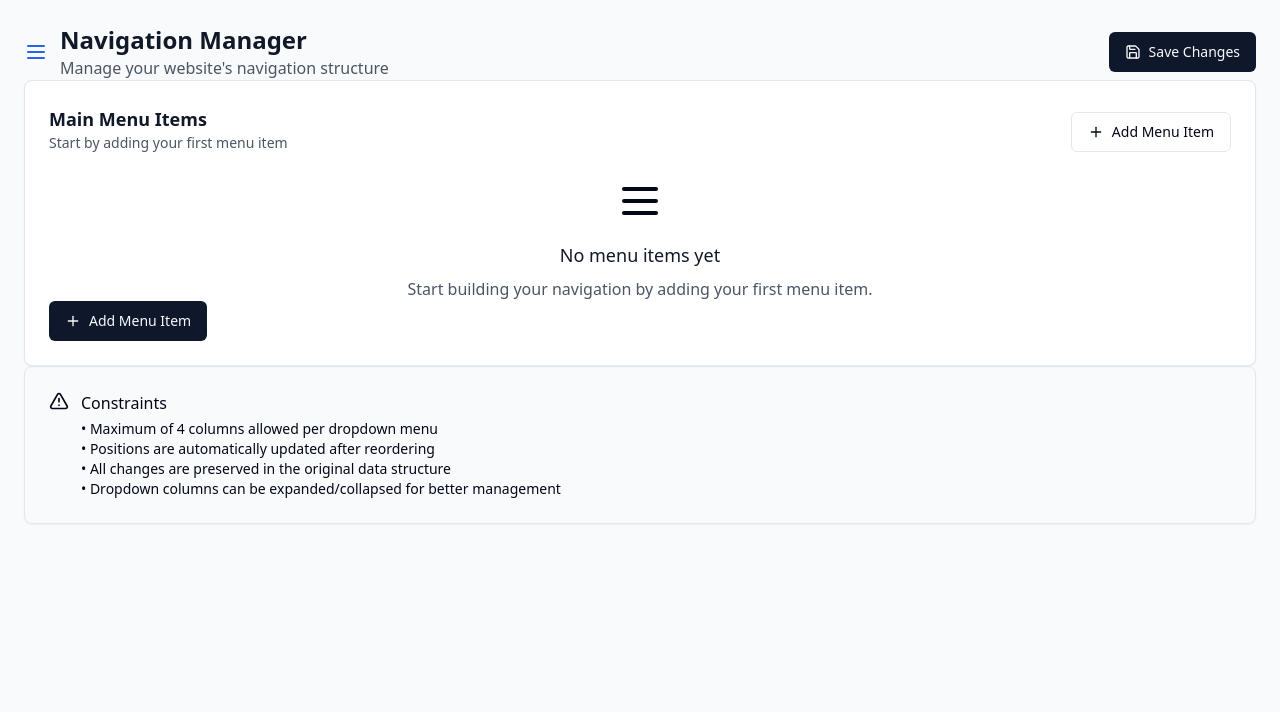
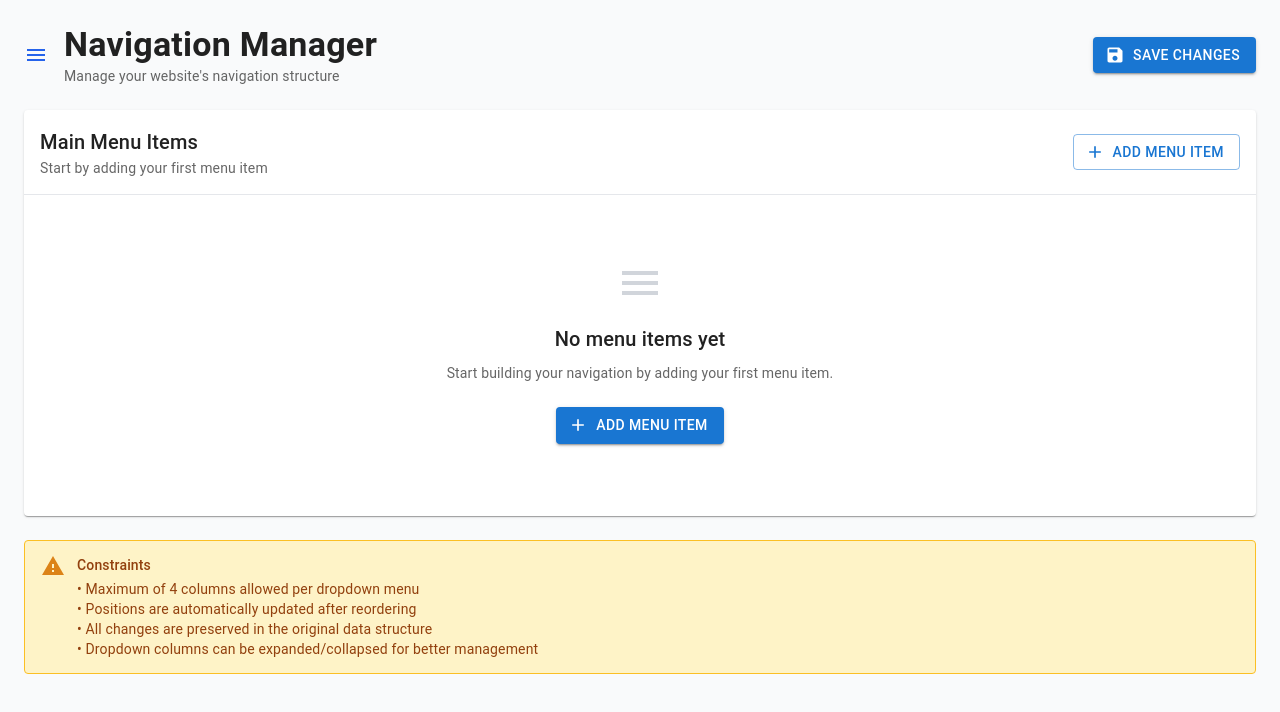
Before and after one commit to tanveerb10/nav-flow-architect, a React (Vite) app: page / in a window 1280 px wide. Shown: the top 712 px of the page. Built offline with nearby package versions, Linux system fonts and the light colour scheme.

Commit message:
Refactor: Replace components with MUI
Replaced existing UI components with MUI components throughout the application.

```diff
--- a/package.json
+++ b/package.json
@@ -14,6 +14,8 @@
     "@dnd-kit/core": "^6.3.1",
     "@dnd-kit/sortable": "^7.0.2",
     "@dnd-kit/utilities": "^3.2.2",
+    "@emotion/styled": "^11.14.0",
+    "@mui/icons-material": "^7.1.0",
     "@radix-ui/react-accordion": "^1.2.0",
     "@radix-ui/react-alert-dialog": "^1.1.1",
     "@radix-ui/react-aspect-ratio": "^1.1.0",
--- a/src/components/navigation/NavigationManager.jsx
+++ b/src/components/navigation/NavigationManager.jsx
@@ -13,26 +13,31 @@ import {
   sortableKeyboardCoordinates,
   verticalListSortingStrategy,
 } from '@dnd-kit/sortable';
-import { Card, CardHeader, CardContent } from '@/components/ui/card';
-import { Button } from '@/components/ui/button';
+import {
+  Card,
+  CardContent,
+  Button,
+  TextField,
+  Typography,
+  Box,
+  FormControlLabel,
+  Checkbox,
+  Alert,
+  Paper
+} from '@mui/material';
+import {
+  Menu,
+  Save,
+  Warning,
+  Add
+} from '@mui/icons-material';
 import MenuItemCard from './MenuItemCard';
 import DropdownEditor from './DropdownEditor';
-import { Menu, Save, AlertTriangle, Plus } from 'lucide-react';
 import { useToast } from '@/hooks/use-toast';
-import { Input } from '@/components/ui/input';
-import {
-  Form,
-  FormField,
-  FormItem,
-  FormLabel,
-  FormControl,
-  FormMessage
-} from '@/components/ui/form';
 import * as yup from 'yup';
-import { useForm } from 'react-hook-form';
+import { useForm, Controller } from 'react-hook-form';
 import { yupResolver } from '@hookform/resolvers/yup';
 
-// Form schema for adding new menu item using yup
 const menuItemSchema = yup.object({
   title: yup.string().required('Title is required'),
   url: yup.string().required('URL is required'),
@@ -46,8 +51,7 @@ const NavigationManager = ({ initialData }) => {
   const [expandedMenuItems, setExpandedMenuItems] = useState(new Set());
   const { toast } = useToast();
 
-  // Setup form for adding menu item
-  const form = useForm({
+  const { control, handleSubmit, reset, formState: { errors } } = useForm({
     resolver: yupResolver(menuItemSchema),
     defaultValues: {
       title: '',
@@ -56,7 +60,6 @@ const NavigationManager = ({ initialData }) => {
     },
   });
 
-  // Setup sensors for drag and drop
   const sensors = useSensors(
     useSensor(PointerSensor),
     useSensor(KeyboardSensor, {
@@ -64,7 +67,6 @@ const NavigationManager = ({ initialData }) => {
     })
   );
 
-  // Function to update item positions
   const updatePositions = (items) => {
     return items.map((item, index) => ({
       ...item,
@@ -72,12 +74,10 @@ const NavigationManager = ({ initialData }) => {
     }));
   };
 
-  // Function to handle drag start
   const handleDragStart = (event) => {
     setActiveId(event.active.id);
   };
 
-  // Function to handle drag end
   const handleDragEnd = (event) => {
     const { active, over } = event;
     setActiveId(null);
@@ -89,7 +89,6 @@ const NavigationManager = ({ initialData }) => {
 
     console.log('Drag end:', { activeData, overData });
 
-    // Handle menu item reordering
     if (activeData?.type === 'menuItem') {
       setNavigationData(prev => {
         const newMenu = [...prev.menu];
@@ -109,7 +108,6 @@ const NavigationManager = ({ initialData }) => {
       });
     }
 
-    // Handle column reordering
     if (activeData?.type === 'column') {
       const dropdownId = activeData.dropdownId;
 
@@ -143,7 +141,6 @@ const NavigationManager = ({ initialData }) => {
       });
     }
 
-    // Handle link reordering within columns
     if (activeData?.type === 'link') {
       const sourceColumnId = activeData.columnId;
       const targetColumnId = overData?.columnId || sourceColumnId;
@@ -156,14 +153,12 @@ const NavigationManager = ({ initialData }) => {
               const activeIndex = newLinks.findIndex(link => link._id === activeData.link._id);
 
               if (sourceColumnId === targetColumnId) {
-                // Reordering within same column
                 const overIndex = newLinks.findIndex(link => link._id === overData?.link?._id);
                 if (activeIndex !== -1 && overIndex !== -1) {
                   const [movedLink] = newLinks.splice(activeIndex, 1);
                   newLinks.splice(overIndex, 0, movedLink);
                 }
               } else {
-                // Moving to different column (remove from source)
                 newLinks.splice(activeIndex, 1);
               }
 
@@ -174,7 +169,6 @@ const NavigationManager = ({ initialData }) => {
             }
 
             if (column._id === targetColumnId && sourceColumnId !== targetColumnId) {
-              // Add to target column
               const newLinks = [...column.links, activeData.link];
               const overIndex = overData?.link ?
                 newLinks.findIndex(link => link._id === overData.link._id) :
@@ -211,7 +205,6 @@ const NavigationManager = ({ initialData }) => {
     }
   };
 
-  // Function to handle drag over
   const handleDragOver = (event) => {
     const { active, over } = event;
     if (!over) return;
@@ -219,7 +212,6 @@ const NavigationManager = ({ initialData }) => {
     const activeData = active.data.current;
     const overData = over.data.current;
 
-    // Prevent dropping columns if it would exceed 4 columns
     if (activeData?.type === 'column') {
       const targetDropdownId = overData?.dropdownId || activeData.dropdownId;
       const sourceDropdownId = activeData.dropdownId;
@@ -238,28 +230,21 @@ const NavigationManager = ({ initialData }) => {
     }
   };
 
-  // Function to handle deleting a menu item
   const handleDeleteMenuItem = (menuItemId) => {
-    setNavigationData(prev => {
-      // Find the menu item to get its title
-      const menuItem = prev.menu.find(item => item._id === menuItemId);
+    const menuItem = navigationData.menu.find(item => item._id === menuItemId);
 
-      // Remove the menu item
-      const newMenu = prev.menu.filter(item => item._id !== menuItemId);
+    const newMenu = navigationData.menu.filter(item => item._id !== menuItemId);
 
-      // Remove associated dropdown if it exists
     const newDropdowns = menuItem?.hasDropdown
-        ? prev.dropdowns.filter(dropdown => dropdown.menuTitle !== menuItem.title)
-        : prev.dropdowns;
+      ? navigationData.dropdowns.filter(dropdown => dropdown.menuTitle !== menuItem.title)
+      : navigationData.dropdowns;
 
-      return {
+    setNavigationData(prev => ({
       ...prev,
       menu: updatePositions(newMenu),
       dropdowns: newDropdowns,
-      };
-    });
+    }));
 
-    // Remove from expanded items
     setExpandedMenuItems(prev => {
       const newSet = new Set(prev);
       newSet.delete(menuItemId);
@@ -272,7 +257,6 @@ const NavigationManager = ({ initialData }) => {
     });
   };
 
-  // Function to handle toggling menu item expansion
   const handleToggleExpanded = (menuItemId) => {
     setExpandedMenuItems(prev => {
       const newSet = new Set(prev);
@@ -285,7 +269,6 @@ const NavigationManager = ({ initialData }) => {
     });
   };
 
-  // Function to handle updating a link
   const handleUpdateLink = (linkId, updatedData) => {
     setNavigationData(prev => {
       const newDropdowns = prev.dropdowns.map(dropdown => {
@@ -321,15 +304,11 @@ const NavigationManager = ({ initialData }) => {
     });
   };
 
-  // Function to handle adding a column
   const handleAddColumn = (dropdownId, columnType = 'links') => {
     setNavigationData(prev => {
-      // Check if dropdown exists
       let targetDropdown = prev.dropdowns.find(d => d._id === dropdownId);
 
-      // If dropdown doesn't exist, create it
       if (!targetDropdown) {
-        // Find the menu item that should have this dropdown
         const menuItem = prev.menu.find(item => item.hasDropdown && `dropdown-${item.title}` === dropdownId);
         if (menuItem) {
           const newDropdown = {
@@ -340,17 +319,14 @@ const NavigationManager = ({ initialData }) => {
             },
           };
 
-          // Add the new dropdown to the list
           const newDropdowns = [...prev.dropdowns, newDropdown];
           targetDropdown = newDropdown;
 
-          // Update the data with the new dropdown
           const updatedData = {
             ...prev,
             dropdowns: newDropdowns,
           };
 
-          // Now add the column to this new dropdown
           const newColumn = {
             _id: `col-${Date.now()}-${Math.random().toString(36).substr(2, 9)}`,
             type: columnType,
@@ -386,7 +362,6 @@ const NavigationManager = ({ initialData }) => {
           };
         }
       } else {
-        // Dropdown exists, add column to it
         const newDropdowns = prev.dropdowns.map(dropdown => {
           if (dropdown._id === dropdownId) {
             const columns = dropdown.dropdown.columns || [];
@@ -433,7 +408,6 @@ const NavigationManager = ({ initialData }) => {
     });
   };
 
-  // Function to handle removing a column
   const handleRemoveColumn = (dropdownId, columnId) => {
     setNavigationData(prev => {
       const newDropdowns = prev.dropdowns.map(dropdown => {
@@ -463,7 +437,6 @@ const NavigationManager = ({ initialData }) => {
     });
   };
 
-  // Function to handle deleting a link
   const handleDeleteLink = (dropdownId, columnId, linkId) => {
     setNavigationData(prev => {
       const newDropdowns = prev.dropdowns.map(dropdown => {
@@ -502,7 +475,6 @@ const NavigationManager = ({ initialData }) => {
     });
   };
 
-  // Function to handle adding a link
   const handleAddLink = (dropdownId, columnId) => {
     setNavigationData(prev => {
       const newDropdowns = prev.dropdowns.map(dropdown => {
@@ -547,7 +519,6 @@ const NavigationManager = ({ initialData }) => {
     });
   };
 
-  // Function to handle updating a column
   const handleUpdateColumn = (dropdownId, columnId, updatedData) => {
     setNavigationData(prev => {
       const newDropdowns = prev.dropdowns.map(dropdown => {
@@ -585,7 +556,6 @@ const NavigationManager = ({ initialData }) => {
     });
   };
 
-  // Function to handle adding a new menu item
   const handleAddMenuItem = (values) => {
     const newMenuItem = {
       title: values.title,
@@ -600,7 +570,7 @@ const NavigationManager = ({ initialData }) => {
       menu: [...prev.menu, newMenuItem],
     }));
 
-    form.reset();
+    reset();
     setIsAddingMenu(false);
 
     toast({
@@ -609,7 +579,6 @@ const NavigationManager = ({ initialData }) => {
     });
   };
 
-  // Function to handle saving navigation data
   const handleSave = () => {
     console.log('Saving navigation data:', navigationData);
     toast({
@@ -618,24 +587,26 @@ const NavigationManager = ({ initialData }) => {
     });
   };
 
-  // Get all menu item IDs
   const menuItemIds = navigationData.menu.map(item => item._id);
 
   return (
-    <div className="max-w-7xl mx-auto p-6 space-y-6">
-      <div className="flex items-center justify-between">
-        <div className="flex items-center gap-3">
-          <Menu size={24} className="text-blue-600" />
-          <div>
-            <h1 className="text-2xl font-bold text-gray-900">Navigation Manager</h1>
-            <p className="text-gray-600">Manage your website's navigation structure</p>
-          </div>
-        </div>
-        <Button onClick={handleSave} className="flex items-center gap-2">
-          <Save size={16} />
+    <Box sx={{ maxWidth: '1280px', mx: 'auto', p: 3, display: 'flex', flexDirection: 'column', gap: 3 }}>
+      <Box display="flex" alignItems="center" justifyContent="space-between">
+        <Box display="flex" alignItems="center" gap={2}>
+          <Menu sx={{ fontSize: 24, color: '#2563eb' }} />
+          <Box>
+            <Typography variant="h4" fontWeight="bold" color="text.primary">
+              Navigation Manager
+            </Typography>
+            <Typography variant="body2" color="text.secondary">
+              Manage your website's navigation structure
+            </Typography>
+          </Box>
+        </Box>
+        <Button onClick={handleSave} variant="contained" startIcon={<Save />}>
           Save Changes
         </Button>
-      </div>
+      </Box>
 
       <DndContext
         sensors={sensors}
@@ -645,113 +616,121 @@ const NavigationManager = ({ initialData }) => {
         onDragOver={handleDragOver}
       >
         <Card>
-          <CardHeader className="flex flex-row items-center justify-between">
-            <div>
-              <h2 className="text-lg font-semibold text-gray-900">Main Menu Items</h2>
-              <p className="text-sm text-gray-600">
+          <Box sx={{ p: 2, borderBottom: '1px solid #e5e7eb' }}>
+            <Box display="flex" alignItems="center" justifyContent="space-between">
+              <Box>
+                <Typography variant="h6" fontWeight="semibold" color="text.primary">
+                  Main Menu Items
+                </Typography>
+                <Typography variant="body2" color="text.secondary">
                   {navigationData.menu.length > 0
                     ? "Drag to reorder menu items"
                     : "Start by adding your first menu item"}
-              </p>
-            </div>
+                </Typography>
+              </Box>
 
               <Button
                 onClick={() => setIsAddingMenu(!isAddingMenu)}
-              variant="outline"
-              className="flex items-center gap-2"
+                variant="outlined"
+                startIcon={<Add />}
               >
-              <Plus size={16} />
-              {navigationData.menu.length === 0 ? "Add Menu Item" : "Add Menu Item"}
+                Add Menu Item
               </Button>
-          </CardHeader>
+            </Box>
+          </Box>
 
           <CardContent>
             {navigationData.menu.length === 0 && !isAddingMenu && (
-              <div className="text-center py-12">
-                <Menu size={48} className="mx-auto mb-4 text-gray-300" />
-                <h3 className="text-lg font-medium text-gray-900 mb-2">No menu items yet</h3>
-                <p className="text-gray-600 mb-6">Start building your navigation by adding your first menu item.</p>
+              <Box textAlign="center" py={6}>
+                <Menu sx={{ fontSize: 48, color: '#d1d5db', mb: 2 }} />
+                <Typography variant="h6" fontWeight="medium" color="text.primary" mb={1}>
+                  No menu items yet
+                </Typography>
+                <Typography variant="body2" color="text.secondary" mb={3}>
+                  Start building your navigation by adding your first menu item.
+                </Typography>
                 <Button
                   onClick={() => setIsAddingMenu(true)}
-                  className="flex items-center gap-2"
+                  variant="contained"
+                  startIcon={<Add />}
                 >
-                  <Plus size={16} />
                   Add Menu Item
                 </Button>
-              </div>
+              </Box>
             )}
 
             {isAddingMenu && (
-              <Card className="mb-6 border-blue-200 bg-blue-50">
-                <CardContent className="pt-6">
-                  <Form {...form}>
-                    <form onSubmit={form.handleSubmit(handleAddMenuItem)} className="space-y-4">
-                      <div className="grid grid-cols-1 md:grid-cols-2 gap-4">
-                        <FormField
-                          control={form.control}
+              <Card sx={{ mb: 3, bgcolor: '#eff6ff', border: '1px solid #bfdbfe' }}>
+                <CardContent>
+                  <form onSubmit={handleSubmit(handleAddMenuItem)}>
+                    <Box display="flex" flexDirection="column" gap={2}>
+                      <Box display="grid" gridTemplateColumns={{ xs: '1fr', md: '1fr 1fr' }} gap={2}>
+                        <Controller
                           name="title"
+                          control={control}
                           render={({ field }) => (
-                            <FormItem>
-                              <FormLabel>Menu Title</FormLabel>
-                              <FormControl>
-                                <Input placeholder="e.g. Products" {...field} />
-                              </FormControl>
-                              <FormMessage />
-                            </FormItem>
+                            <TextField
+                              {...field}
+                              label="Menu Title"
+                              placeholder="e.g. Products"
+                              size="small"
+                              error={!!errors.title}
+                              helperText={errors.title?.message}
+                            />
                           )}
                         />
 
-                        <FormField
-                          control={form.control}
+                        <Controller
                           name="url"
+                          control={control}
                           render={({ field }) => (
-                            <FormItem>
-                              <FormLabel>URL</FormLabel>
-                              <FormControl>
-                                <Input placeholder="/products" {...field} />
-                              </FormControl>
-                              <FormMessage />
-                            </FormItem>
+                            <TextField
+                              {...field}
+                              label="URL"
+                              placeholder="/products"
+                              size="small"
+                              error={!!errors.url}
+                              helperText={errors.url?.message}
+                            />
                           )}
                         />
-                      </div>
+                      </Box>
 
-                      <div className="flex items-center gap-2">
-                        <input
-                          id="hasDropdown"
-                          type="checkbox"
-                          className="h-4 w-4 rounded border-gray-300 text-blue-600 focus:ring-blue-500"
-                          checked={form.watch("hasDropdown")}
-                          onChange={e => form.setValue("hasDropdown", e.target.checked)}
+                      <Controller
+                        name="hasDropdown"
+                        control={control}
+                        render={({ field }) => (
+                          <FormControlLabel
+                            control={<Checkbox {...field} checked={field.value} />}
+                            label="Has dropdown menu"
                           />
-                        <label htmlFor="hasDropdown" className="text-sm text-gray-700">
-                          Has dropdown menu
-                        </label>
-                      </div>
+                        )}
+                      />
 
-                      <div className="flex justify-end space-x-2 pt-2">
+                      <Box display="flex" justifyContent="flex-end" gap={1} pt={1}>
                         <Button
                           type="button"
-                          variant="ghost"
+                          variant="text"
                           onClick={() => setIsAddingMenu(false)}
                         >
                           Cancel
                         </Button>
-                        <Button type="submit">Add Menu Item</Button>
-                      </div>
+                        <Button type="submit" variant="contained">
+                          Add Menu Item
+                        </Button>
+                      </Box>
+                    </Box>
                   </form>
-                  </Form>
                 </CardContent>
               </Card>
             )}
 
             {navigationData.menu.length > 0 && (
-              <div className="space-y-4">
+              <Box display="flex" flexDirection="column" gap={2}>
                 <SortableContext items={menuItemIds} strategy={verticalListSortingStrategy}>
                   {navigationData.menu
                     .sort((a, b) => a.position - b.position)
                     .map((item) => {
-                      // Find the dropdown for this menu item if it exists
                       const itemDropdown = item.hasDropdown
                         ? navigationData.dropdowns.find(d => d.menuTitle === item.title)
                         : null;
@@ -782,43 +761,42 @@ const NavigationManager = ({ initialData }) => {
                       );
                     })}
                 </SortableContext>
-              </div>
+              </Box>
             )}
           </CardContent>
         </Card>
 
         <DragOverlay>
           {activeId ? (
-            <div className="opacity-90 rotate-3 transform scale-105">
-              <Card className="shadow-lg">
-                <CardContent className="p-4">
-                  <div className="text-sm font-medium text-gray-600">
+            <Box sx={{ opacity: 0.9, transform: 'rotate(3deg) scale(1.05)' }}>
+              <Card sx={{ boxShadow: 3 }}>
+                <CardContent sx={{ p: 2 }}>
+                  <Typography variant="body2" fontWeight="medium" color="text.secondary">
                     Dragging item...
-                  </div>
+                  </Typography>
                 </CardContent>
               </Card>
-            </div>
+            </Box>
           ) : null}
         </DragOverlay>
       </DndContext>
 
-      <Card className="bg-orange-50 border-orange-200">
-        <CardContent className="pt-6">
-          <div className="flex items-start gap-3">
-            <AlertTriangle size={20} className="text-orange-600 mt-0.5" />
-            <div>
-              <h3 className="font-medium text-orange-900 mb-1">Constraints</h3>
-              <p className="text-sm text-orange-800">
+      <Alert
+        severity="warning"
+        sx={{ bgcolor: '#fef3c7', border: '1px solid #fbbf24', color: '#92400e' }}
+        icon={<Warning sx={{ color: '#d97706' }} />}
+      >
+        <Typography variant="body2" fontWeight="medium" sx={{ mb: 0.5 }}>
+          Constraints
+        </Typography>
+        <Typography variant="body2">
           • Maximum of 4 columns allowed per dropdown menu<br />
           • Positions are automatically updated after reordering<br />
           • All changes are preserved in the original data structure<br />
           • Dropdown columns can be expanded/collapsed for better management
-              </p>
-            </div>
-          </div>
-        </CardContent>
-      </Card>
-    </div>
+        </Typography>
+      </Alert>
+    </Box>
   );
 };
 
```
Also changed, not shown: src/components/navigation/ImageColumn.jsx (+101 -79 lines), 1 other file (tests, documents, lock files or other folders). Lines whose indentation alone changed are shown as unchanged.
